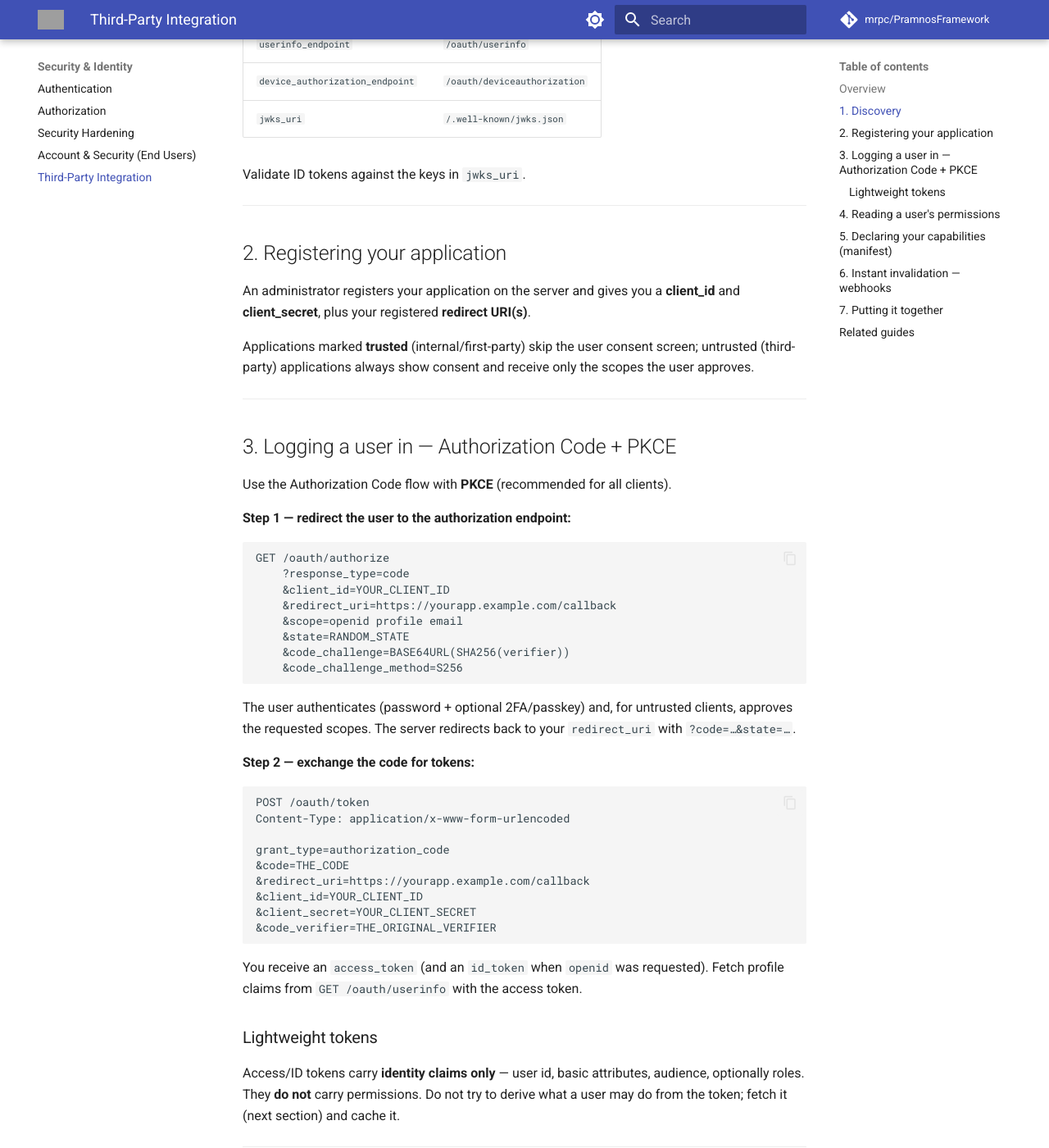
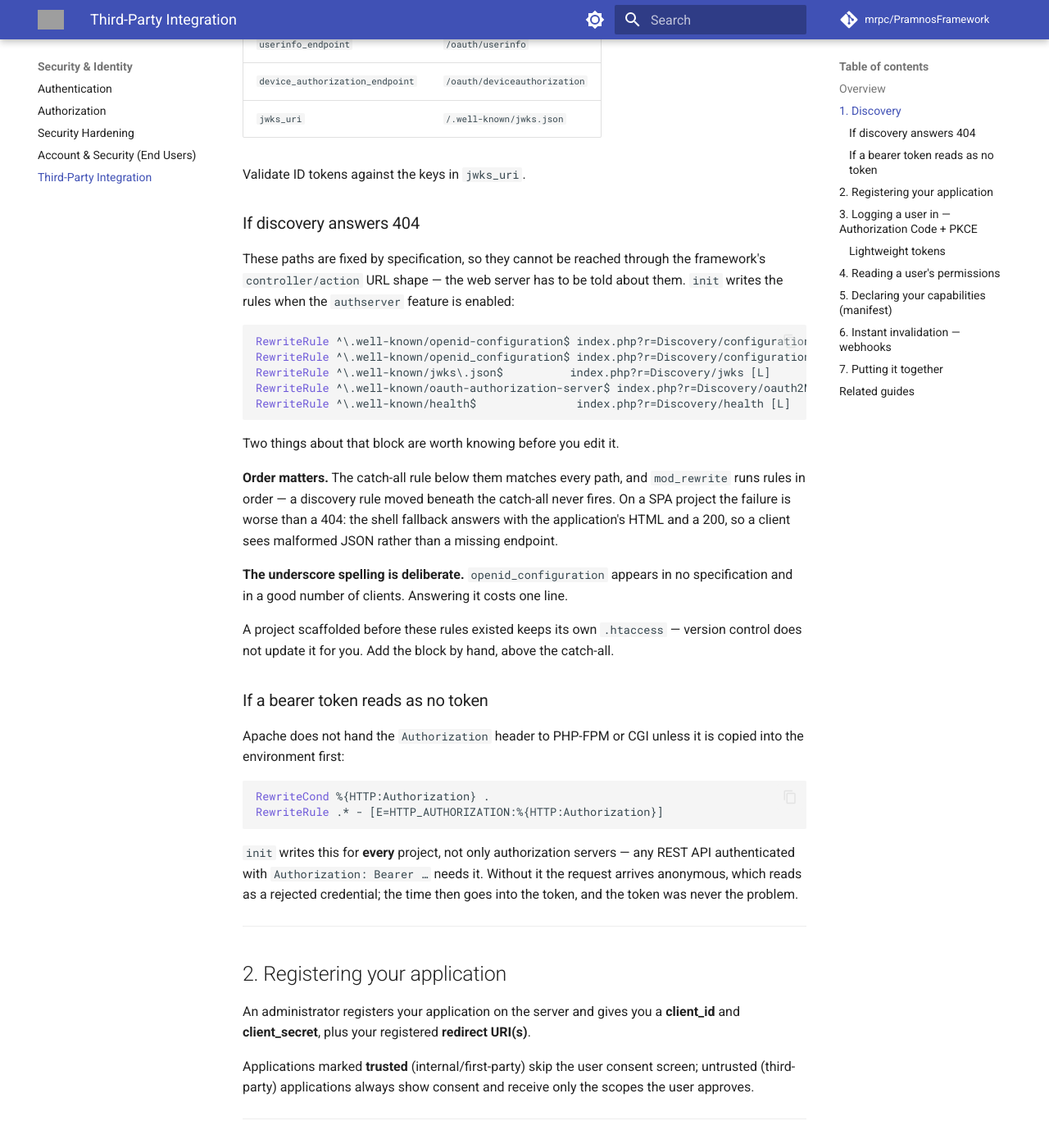
Before and after one commit to mrpc/PramnosFramework, an MkDocs documentation site: the page built from docs/Pramnos_AuthServer_Integration_Guide.md, in a window 1280 px wide and 1400 px high, scrolled down 997 px. Shown: the whole window at 82% size. Built offline with MkDocs 1.6.1 and Material for MkDocs 9.7.7, drawn with Linux system fonts in a browser that asks for light colours; comment, search, counter and statistics services are not loaded; grey boxes are pictures that could not be loaded.

Commit message:
fix(console): the discovery controller init scaffolds gets an address
The .well-known paths are fixed by specification and do not fit the
controller/action URL shape, so the Discovery controller init writes for every
authserver project answered 404 on each endpoint its own docblock named.

Apache also never handed the Authorization header to PHP-FPM, so a bearer token
arrived as no token — written for every project, not only authorization servers.

Both were missing from all three application styles, each of which wrote its own
web root config, so the rules now come from one shared helper. They are emitted
above the catch-all because mod_rewrite runs rules in order.

````diff
--- a/docs/Pramnos_AuthServer_Integration_Guide.md
+++ b/docs/Pramnos_AuthServer_Integration_Guide.md
@@ -50,6 +50,50 @@ The document lists the real endpoints, e.g.:
 | `jwks_uri` | `/.well-known/jwks.json` |
 
 Validate ID tokens against the keys in `jwks_uri`.
+
+### If discovery answers 404
+
+These paths are fixed by specification, so they cannot be reached through the
+framework's `controller/action` URL shape — the web server has to be told about
+them. `init` writes the rules when the `authserver` feature is enabled:
+
+```apache
+RewriteRule ^\.well-known/openid-configuration$ index.php?r=Discovery/configuration [L]
+RewriteRule ^\.well-known/openid_configuration$ index.php?r=Discovery/configuration [L]
+RewriteRule ^\.well-known/jwks\.json$          index.php?r=Discovery/jwks [L]
+RewriteRule ^\.well-known/oauth-authorization-server$ index.php?r=Discovery/oauth2Metadata [L]
+RewriteRule ^\.well-known/health$               index.php?r=Discovery/health [L]
+```
+
+Two things about that block are worth knowing before you edit it.
+
+**Order matters.** The catch-all rule below them matches every path, and
+`mod_rewrite` runs rules in order — a discovery rule moved beneath the catch-all
+never fires. On a SPA project the failure is worse than a 404: the shell
+fallback answers with the application's HTML and a 200, so a client sees
+malformed JSON rather than a missing endpoint.
+
+**The underscore spelling is deliberate.** `openid_configuration` appears in no
+specification and in a good number of clients. Answering it costs one line.
+
+A project scaffolded before these rules existed keeps its own `.htaccess` —
+version control does not update it for you. Add the block by hand, above the
+catch-all.
+
+### If a bearer token reads as no token
+
+Apache does not hand the `Authorization` header to PHP-FPM or CGI unless it is
+copied into the environment first:
+
+```apache
+RewriteCond %{HTTP:Authorization} .
+RewriteRule .* - [E=HTTP_AUTHORIZATION:%{HTTP:Authorization}]
+```
+
+`init` writes this for **every** project, not only authorization servers — any
+REST API authenticated with `Authorization: Bearer …` needs it. Without it the
+request arrives anonymous, which reads as a rejected credential; the time then
+goes into the token, and the token was never the problem.
 
 ---
 
````
Also changed, not shown: docs/Pramnos_Console_Guide.md (+17 -0 lines), docs/version-history/posts/2026-08-25-the-discovery-controller-had-no-address.md (added, +53 -0 lines), 2 other files.
